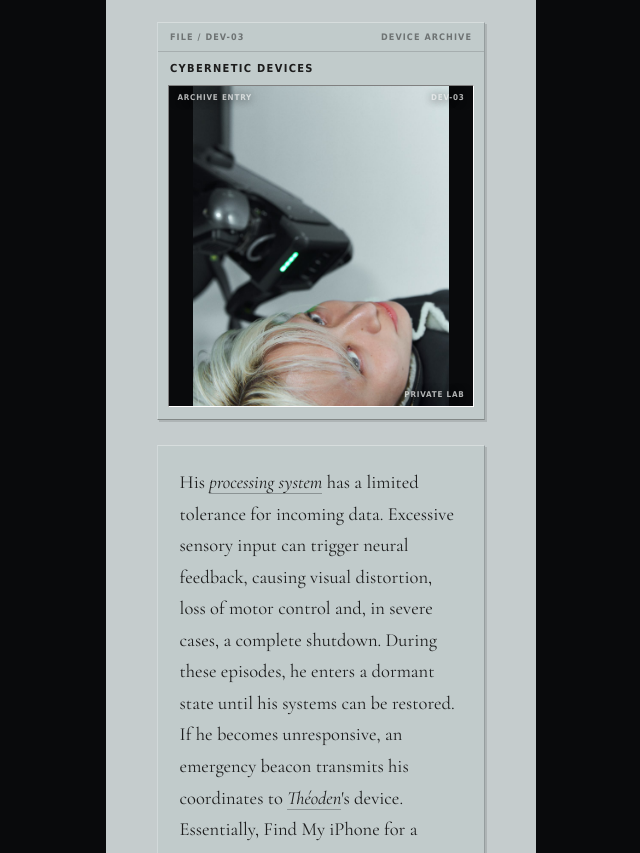
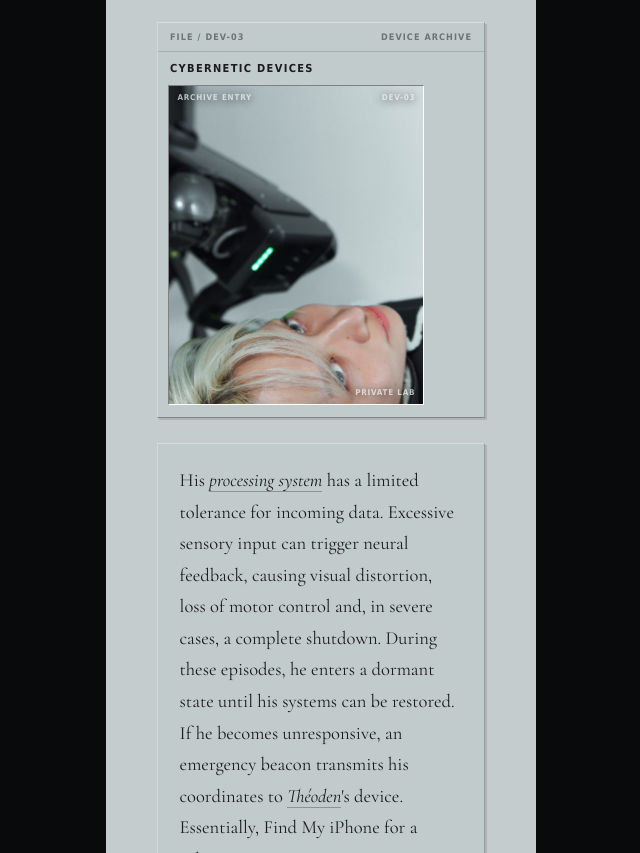
Before and after one commit to mauvelita/carrd, a plain HTML site: page body.html in a window 1280 px wide. Shown: the part 1952-2805 px from the top of the page, without its empty margins (319-959 px from the left). Drawn offline with nearby package versions, Linux system fonts and the light colour scheme.

Commit message:
Update body.html

```diff
--- a/body.html
+++ b/body.html
@@ -96,8 +96,21 @@
       filter: contrast(1.05);
     }
 
-    .entry-machine .entry-frame img {
+    .entry-machine .entry-frame {
+      margin-top: 0.45rem;
+      aspect-ratio: 4 / 5;
       max-height: min(48vh, 20rem);
+    }
+
+     .entry-machine .entry-frame img {
+      width: 100%;
+      height: 100%;
+      max-width: none;
+      max-height: none;
+      object-fit: cover;
+      object-position: 42% 58%;
+      transform: scale(1.18);
+      transform-origin: 42% 58%;
     }
 
     .scan-tags {
```
